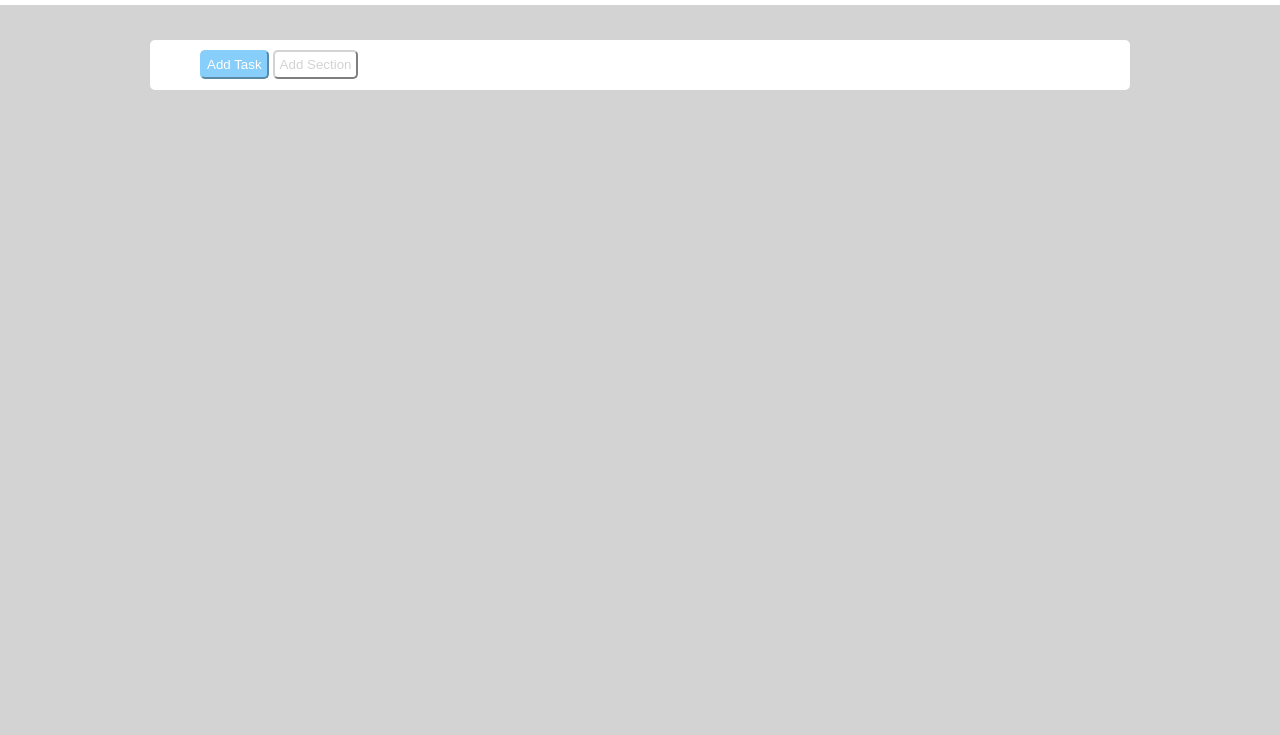
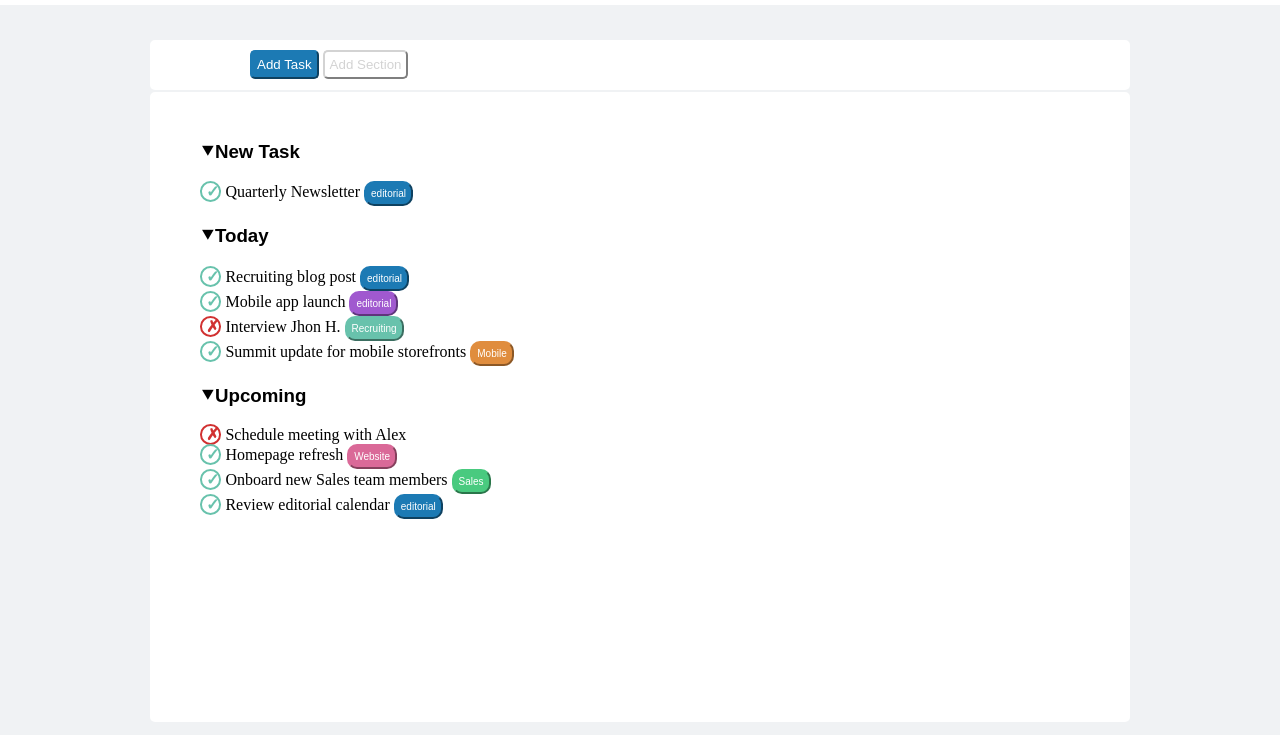
Before and after one commit to DavideVenturelli12/html-css-toboolist, a plain HTML site: page index.html in a window 1280 px wide. Shown: the part 65-800 px from the top of the page. Drawn offline with Linux system fonts and the light colour scheme.

Commit message:
fine liste

```diff
--- a/css/style.css
+++ b/css/style.css
@@ -1,6 +1,6 @@
 body{
     box-sizing: border-box;
-    background-color: lightgrey;
+    background-color: #f0f2f4;
     margin-top: 0px;
     margin-left: 0px;
     margin-right: 0px;
@@ -35,9 +35,9 @@ header{
 #button1{
     margin-top: 10px;
     margin-left: 50px;
-    background-color: lightskyblue;
+    background-color: rgb(28, 122, 180);
     border-radius: 5px;
-    border-color: lightskyblue;
+    border-color: rgb(28, 122, 180);
     padding: 5px;
     color: white;
 }
@@ -49,3 +49,105 @@ header{
     padding: 5px;
     color: lightgrey;
 }
+
+#sezione-2{
+    background-color: white;
+    border-radius: 5px;
+    margin-top: 2px;
+    margin-left: 150px;
+    margin-right: 150px;
+    height: 600px;
+    padding-top: 30px;
+}
+
+h3{
+    font-family: sans-serif;
+}
+
+ul{
+    padding-left: 0px;
+}
+
+main .spunta{
+    height: 25px;
+    width: 25px;
+    color: #68c2ac;
+    font-weight: bold;
+    border: 2px solid #68c2ac;
+    border-radius: 50%;
+    padding-left: 4px;
+}
+
+main .croce{
+    height: 25px;
+    width: 25px;
+    color: #d13131;
+    font-weight: bold;
+    border: 2px solid #d13131;
+    border-radius: 50%;
+    padding-left: 4px;
+}
+
+.editorial{
+    background-color: rgb(28, 122, 180);
+    border-radius: 10px;
+    border-color: rgb(28, 122, 180);
+    padding: 5px;
+    color: white;
+    font-size: 10px;
+
+}
+
+#q1{
+    background-color: rgb(160, 89, 207);
+    border-radius: 10px;
+    border-color: rgb(160, 89, 207);
+    padding: 5px;
+    color: white;
+    font-size: 10px;
+
+}
+
+#recruiting{
+    background-color: #68c2ac;
+    border-radius: 10px;
+    border-color: #68c2ac;
+    padding: 5px;
+    color: white;
+    font-size: 10px;
+
+}
+
+#mobile{
+    background-color: rgb(224, 141, 62);
+    border-radius: 10px;
+    border-color: rgb(224, 141, 62);
+    padding: 5px;
+    color: white;
+    font-size: 10px;
+
+}
+
+#website{
+    background-color: rgb(218, 105, 152);
+    border-radius: 10px;
+    border-color: rgb(218, 105, 152);
+    padding: 5px;
+    color: white;
+    font-size: 10px;
+
+}
+
+#sales{
+    background-color: rgb(73, 202, 127);
+    border-radius: 10px;
+    border-color: rgb(73, 202, 127);
+    padding: 5px;
+    color: white;
+    font-size: 10px;
+
+}
+
+section{
+    padding-left: 50px;
+}
--- a/index.html
+++ b/index.html
@@ -17,6 +17,26 @@
             <button id="button1">Add Task</button>
             <button id="button2">Add Section</button>
         </section>
+        <section id="sezione-2">
+            <h3>&#11206;New Task</h3>
+            <ul style="list-style: none;">
+                <li><span class="spunta">&check;</span> Quarterly Newsletter <button class="editorial">editorial</button></li>
+            </ul>
+            <h3>&#11206;Today</h3>
+            <ul style="list-style: none;">
+                <li><span class="spunta">&check;</span> Recruiting blog post <button class="editorial">editorial</button></li>
+                <li><span class="spunta">&check;</span> Mobile app launch <button id="q1">editorial</Q1 Goals></li>
+                <li><span class="croce">&cross;</span> Interview Jhon H. <button id="recruiting">Recruiting</button></li>
+                <li><span class="spunta">&check;</span> Summit update for mobile storefronts <button id="mobile">Mobile</button></li>
+            </ul>
+            <h3>&#11206;Upcoming</h3>
+            <ul style="list-style: none;">
+                <li><span class="croce">&cross;</span> Schedule meeting with Alex</li>
+                <li><span class="spunta">&check;</span> Homepage refresh <button id="website">Website</button></li>
+                <li><span class="spunta">&check;</span> Onboard new Sales team members <button id="sales">Sales</button></li>
+                <li><span class="spunta">&check;</span> Review editorial calendar <button class="editorial">editorial</button></li>
+            </ul>
+        </section>
 
 
     </main>
```
